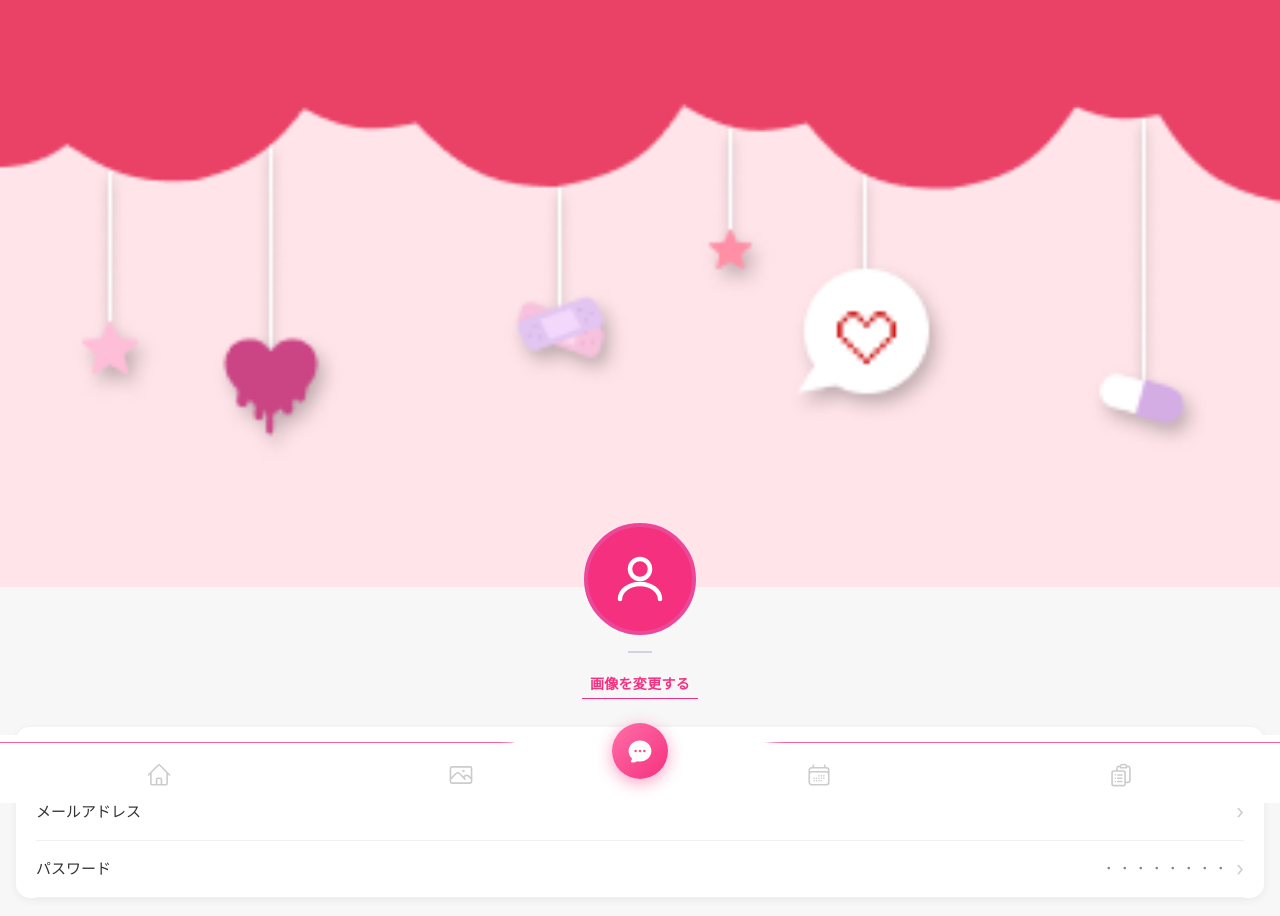
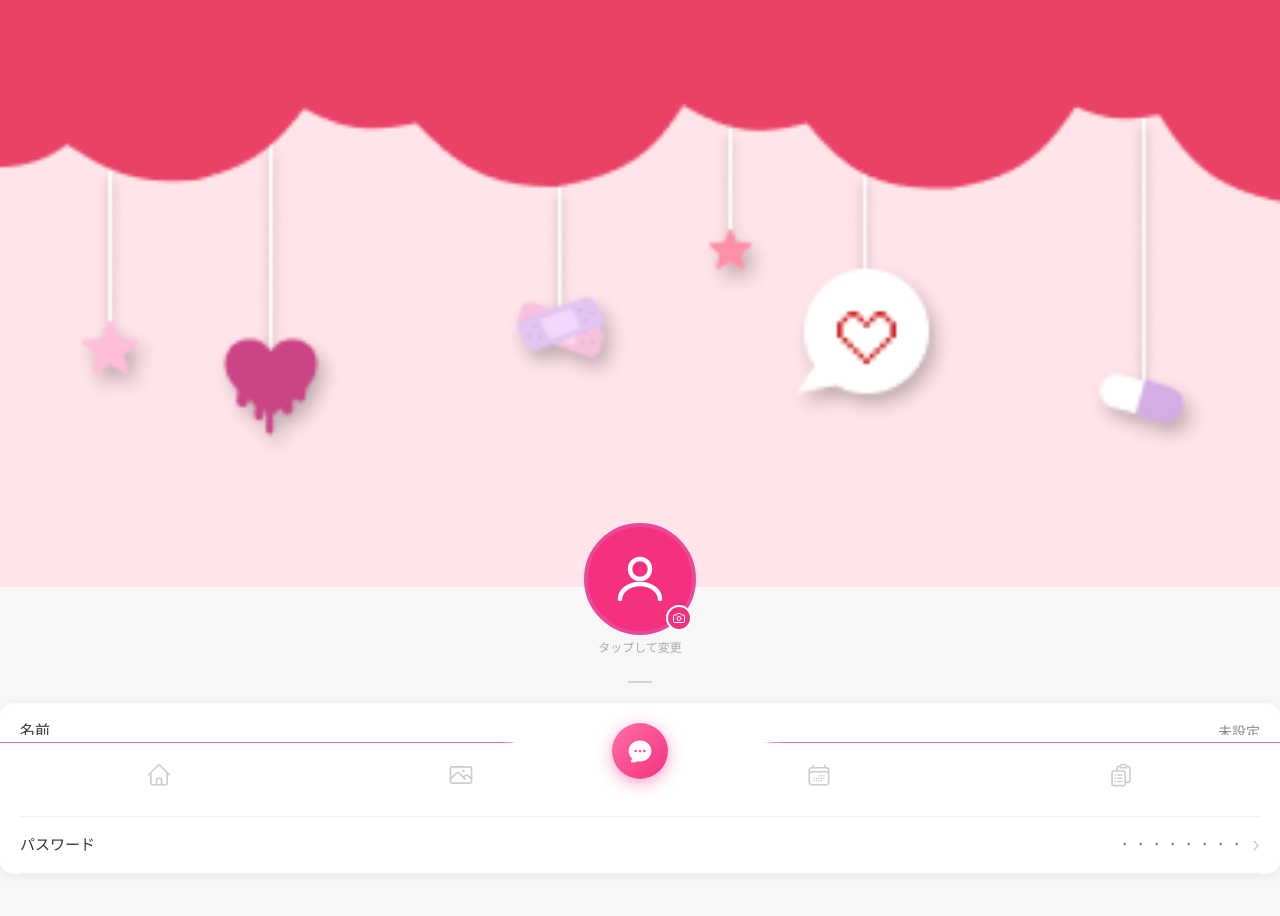
Before and after one commit to yutokunndayo/menheradegomenhera, a React (Vite) app: page /account in a window 1280 px wide. Shown: the top 916 px of the page. Built offline with nearby package versions, Linux system fonts and the light colour scheme; no server answers.

Commit message:
add: 名前の表示ができるようになった。アイコン設定はまだできない

```diff
--- /dev/null
+++ b/src/lib/userCache.ts
@@ -0,0 +1,85 @@
+// ===== userCache.ts =====
+import { supabase } from "./supabase";
+
+const CACHE_KEY = "user_profile_cache";
+
+interface UserProfile {
+    id: string;
+    name: string;
+    gender: boolean;       // false=彼氏, true=彼女
+    partner: string | null;
+    avatarUrl: string | null; // 公開URL（Storageから生成済み）
+}
+
+function readCache(): UserProfile | null {
+    try {
+        const raw = sessionStorage.getItem(CACHE_KEY);
+        return raw ? JSON.parse(raw) : null;
+    } catch {
+        return null;
+    }
+}
+
+function writeCache(profile: UserProfile) {
+    sessionStorage.setItem(CACHE_KEY, JSON.stringify(profile));
+}
+
+// 同期でgenderを読む（初期値のチラつき防止）
+export function getCachedGender(): "boyfriend" | "girlfriend" | null {
+    const cached = readCache();
+    if (!cached) return null;
+    return cached.gender === false ? "boyfriend" : "girlfriend";
+}
+
+// 同期でアバターURLを読む
+export function getCachedAvatarUrl(): string | null {
+    return readCache()?.avatarUrl ?? null;
+}
+
+// ログアウト時に呼ぶ
+export function clearUserCache() {
+    sessionStorage.removeItem(CACHE_KEY);
+    sessionStorage.removeItem("partner_guard_ok");
+}
+
+// アバターURLだけ更新する（アップロード後に呼ぶ）
+export function updateCachedAvatarUrl(url: string) {
+    const cached = readCache();
+    if (!cached) return;
+    writeCache({ ...cached, avatarUrl: url });
+}
+
+// プロフィール取得（キャッシュ優先・なければSupabaseから取得）
+export async function getCachedProfile(): Promise<UserProfile | null> {
+    const cached = readCache();
+    if (cached) return cached;
+
+    const { data: { user } } = await supabase.auth.getUser();
+    if (!user) return null;
+
+    const { data: profile } = await supabase
+        .from("profiles")
+        .select("id, name, gender, partner, avatar")
+        .eq("id", user.id)
+        .single();
+
+    if (!profile) return null;
+
+    // avatarパスから公開URLを生成
+    let avatarUrl: string | null = null;
+    if (profile.avatar) {
+        const { data } = supabase.storage.from("avatars").getPublicUrl(profile.avatar);
+        avatarUrl = data.publicUrl;
+    }
+
+    const result: UserProfile = {
+        id:        profile.id,
+        name:      profile.name ?? "",
+        gender:    profile.gender,
+        partner:   profile.partner ?? null,
+        avatarUrl,
+    };
+
+    writeCache(result);
+    return result;
+}
--- a/src/pages/Account.tsx
+++ b/src/pages/Account.tsx
@@ -1,93 +1,143 @@
-import { useEffect, useState } from "react"
+import { useEffect, useState, useRef } from "react"
 import { useNavigate } from "react-router-dom"
 import { supabase } from "../lib/supabase"
-
-import HomePageHeader from "../components/HomePageHeader"
+import { clearUserCache, updateCachedAvatarUrl } from "../lib/userCache"
+import { FiCamera } from "react-icons/fi"
 import TabBar from "../components/TabBar"
-
+import decor from "../assets/decor.png"
 import "../styles/Account.css"
 
 export default function Account() {
-
   const navigate = useNavigate()
+  const fileInputRef = useRef<HTMLInputElement>(null)
 
   const [displayName, setDisplayName] = useState("")
-  const [email, setEmail] = useState("")
-  const [icon, setIcon] = useState<string | null>(null)
-  const [isGoogle, setIsGoogle] = useState(false)
-
+  const [email,       setEmail]       = useState("")
+  const [avatarUrl,   setAvatarUrl]   = useState<string | null>(null)
+  const [isGoogle,    setIsGoogle]    = useState(false)
+  const [uploading,   setUploading]   = useState(false)
+  const [userId,      setUserId]      = useState<string | null>(null)
 
   useEffect(() => {
-
     const fetchUser = async () => {
-
       const { data: { user } } = await supabase.auth.getUser()
-
       if (!user) return
-
+      setUserId(user.id)
       setEmail(user.email ?? "")
-      setDisplayName(user.user_metadata?.display_name ?? "")
-      setIcon(user.user_metadata?.avatar_url ?? null)
       setIsGoogle(user.app_metadata?.provider === "google")
 
+      const { data: profile } = await supabase
+        .from("profiles")
+        .select("name, avatar")
+        .eq("id", user.id)
+        .single()
+
+      if (profile) {
+        setDisplayName(profile.name ?? "")
+        if (profile.avatar) {
+          const { data: urlData } = supabase.storage
+            .from("avatars")
+            .getPublicUrl(profile.avatar)
+          setAvatarUrl(urlData.publicUrl)
+        }
+      }
     }
-
     fetchUser()
-
   }, [])
 
+  const handleAvatarChange = async (e: React.ChangeEvent<HTMLInputElement>) => {
+    const file = e.target.files?.[0]
+    if (!file || !userId) return
+    setUploading(true)
+    try {
+      const ext      = file.name.split(".").pop() || "jpg"
+      const filePath = `${userId}/avatar.${ext}`
+
+      const { error: upErr } = await supabase.storage
+        .from("avatars")
+        .upload(filePath, file, { upsert: true, cacheControl: "3600" })
+      if (upErr) throw upErr
+
+      const { data: urlData } = supabase.storage.from("avatars").getPublicUrl(filePath)
+      await supabase.from("profiles").update({ avatar: filePath }).eq("id", userId)
+
+      // キャッシュバスター付きURLで即時反映
+      const freshUrl = urlData.publicUrl + "?t=" + Date.now()
+
+      // キャッシュを更新（clearしない→他のキャッシュは維持）
+      updateCachedAvatarUrl(freshUrl)
+      setAvatarUrl(freshUrl)
+
+    } catch (err) {
+      console.error("アバター更新エラー:", err)
+    } finally {
+      setUploading(false)
+      e.target.value = ""
+    }
+  }
 
   return (
+    <div className="account-page">
+      <div className="header" />
+      <img src={decor} className="decor" alt="" />
 
-    <div className="account-page">
+      <div className="profile">
+        <div className="icon-wrapper">
+          <button
+            className="account-avatar-btn"
+            onClick={() => fileInputRef.current?.click()}
+            disabled={uploading}
+          >
+            {avatarUrl ? (
+              <img src={avatarUrl} className="icon" alt="アバター" />
+            ) : (
+              <div className="default-icon">
+                <svg viewBox="0 0 24 24" fill="none" width="60" height="60">
+                  <circle cx="12" cy="8" r="4" stroke="white" strokeWidth="1.8" />
+                  <path
+                    d="M4 20C4 16.69 7.58 14 12 14C16.42 14 20 16.69 20 20"
+                    stroke="white" strokeWidth="1.8" strokeLinecap="round"
+                  />
+                </svg>
+              </div>
+            )}
+            <span className="account-avatar-edit-badge">
+              <FiCamera size={12} color="white" />
+            </span>
+          </button>
+        </div>
 
-      <HomePageHeader
-        username={displayName}
-        icon={icon}
-      />
+        <p className="account-avatar-hint">
+          {uploading ? "アップロード中..." : "タップして変更"}
+        </p>
+        <h2 className="username">{displayName}</h2>
 
-      {/* 画像変更ボタン */}
-      <div className="account-avatar-action">
-        <button
-          className="avatar-change-btn"
-          onClick={() => navigate("/account-edit")}
-        >
-          画像を変更する
-        </button>
+        <input
+          ref={fileInputRef}
+          type="file"
+          accept="image/*"
+          style={{ display: "none" }}
+          onChange={handleAvatarChange}
+        />
       </div>
 
-      {/* ユーザー情報リスト */}
       <div className="account-info-list">
-
-        {/* 名前 */}
         <div className="account-info-item non-clickable">
           <span className="info-label">名前</span>
-          <span className="info-value">{displayName}</span>
+          <span className="info-value">{displayName || "未設定"}</span>
         </div>
-
         <div className="info-divider" />
-
-        {/* メールアドレス */}
-        <div
-          className="account-info-item clickable"
-          onClick={() => navigate("/mail-modify")}
-        >
+        <div className="account-info-item clickable" onClick={() => navigate("/mail-modify")}>
           <span className="info-label">メールアドレス</span>
           <div className="info-right">
             <span className="info-value">{email}</span>
             <span className="info-arrow">›</span>
           </div>
         </div>
-
         <div className="info-divider" />
-
-        {/* パスワード（Googleログイン時は非表示） */}
         {!isGoogle && (
           <>
-            <div
-              className="account-info-item clickable"
-              onClick={() => navigate("/password-modify")}
-            >
+            <div className="account-info-item clickable" onClick={() => navigate("/password-modify")}>
               <span className="info-label">パスワード</span>
               <div className="info-right">
                 <span className="info-value info-password">・・・・・・・・</span>
@@ -97,13 +147,9 @@ export default function Account() {
             <div className="info-divider" />
           </>
         )}
-
       </div>
 
       <TabBar />
-
     </div>
-
   )
-
 }
--- a/src/styles/Account.css
+++ b/src/styles/Account.css
@@ -25,13 +25,20 @@
   transition: opacity 0.2s;
 }
 
+.username {
+  font-size: 22px;
+  font-weight: 700;
+  color: var(--text-main);
+  margin: 20px;
+  text-align: center;
+}
+
 .avatar-change-btn:hover {
   opacity: 0.7;
 }
 
 /* ユーザー情報リスト */
 .account-info-list {
-  margin: 0 16px;
   background: white;
   border-radius: 14px;
   overflow: hidden;
@@ -113,3 +120,42 @@
     max-width: 130px;
   }
 }
+
+/* ===== Account.cssの末尾に追記 ===== */
+
+/* アバターボタン — icon-wrapperの中に入れてdefault-iconと同じ位置に表示 */
+.account-avatar-btn {
+  position: relative;
+  width: 112px;
+  height: 112px;
+  border-radius: 50%;
+  border: none;
+  background: none;
+  padding: 0;
+  cursor: pointer;
+  display: block;
+}
+
+.account-avatar-btn:disabled { opacity: 0.6; cursor: not-allowed; }
+
+/* 編集バッジ（右下） */
+.account-avatar-edit-badge {
+  position: absolute;
+  bottom: 4px;
+  right: 4px;
+  width: 26px;
+  height: 26px;
+  border-radius: 50%;
+  background: #f5317f;
+  border: 2px solid white;
+  display: flex;
+  align-items: center;
+  justify-content: center;
+}
+
+/* ヒントテキスト */
+.account-avatar-hint {
+  font-size: 12px;
+  color: #aaa;
+  margin: 4px 0 0;
+}
```
